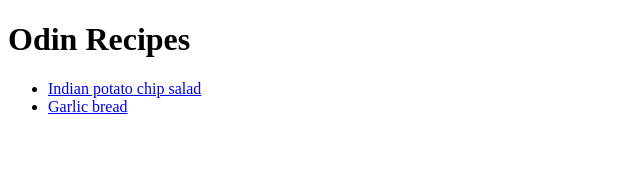
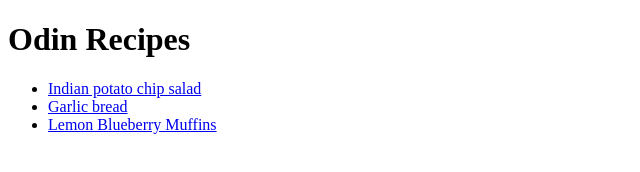
Before and after one commit to BMCARDONA/odin-recipes, a plain HTML site: page index.html in a window 1280 px wide. Shown: the whole page, without its empty margins (0-640 px from the left). Drawn offline with Linux system fonts and the light colour scheme.

Commit message:
Linked index.html to lemon_blueberry_muffins.html

```diff
--- a/index.html
+++ b/index.html
@@ -16,6 +16,9 @@
     <li>
         <a href="./recipes/garlic_bread.html">Garlic bread</a>
     </li>
+    <li>
+        <a href="./recipes/lemon_blueberry_muffins.html">Lemon Blueberry Muffins</a>
+    </li>
   </ul>
 </body>
 </html>
```
